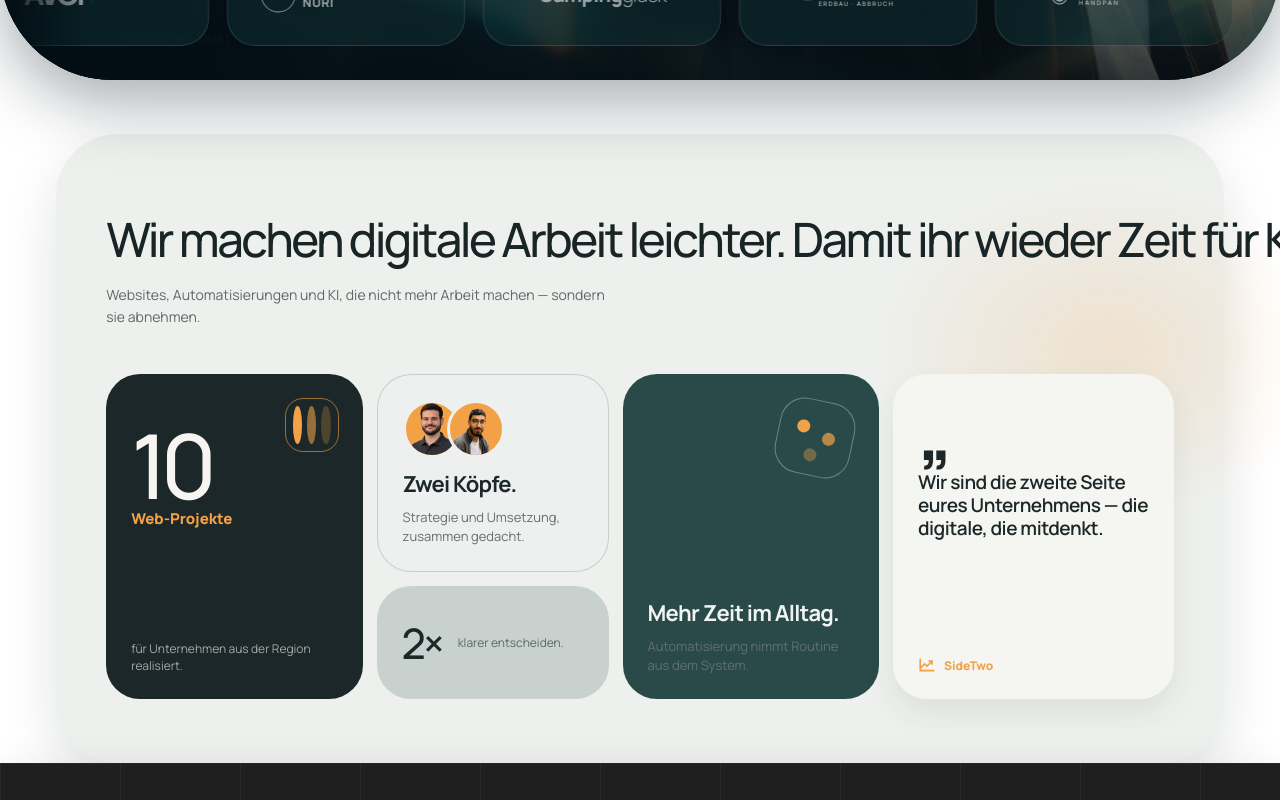
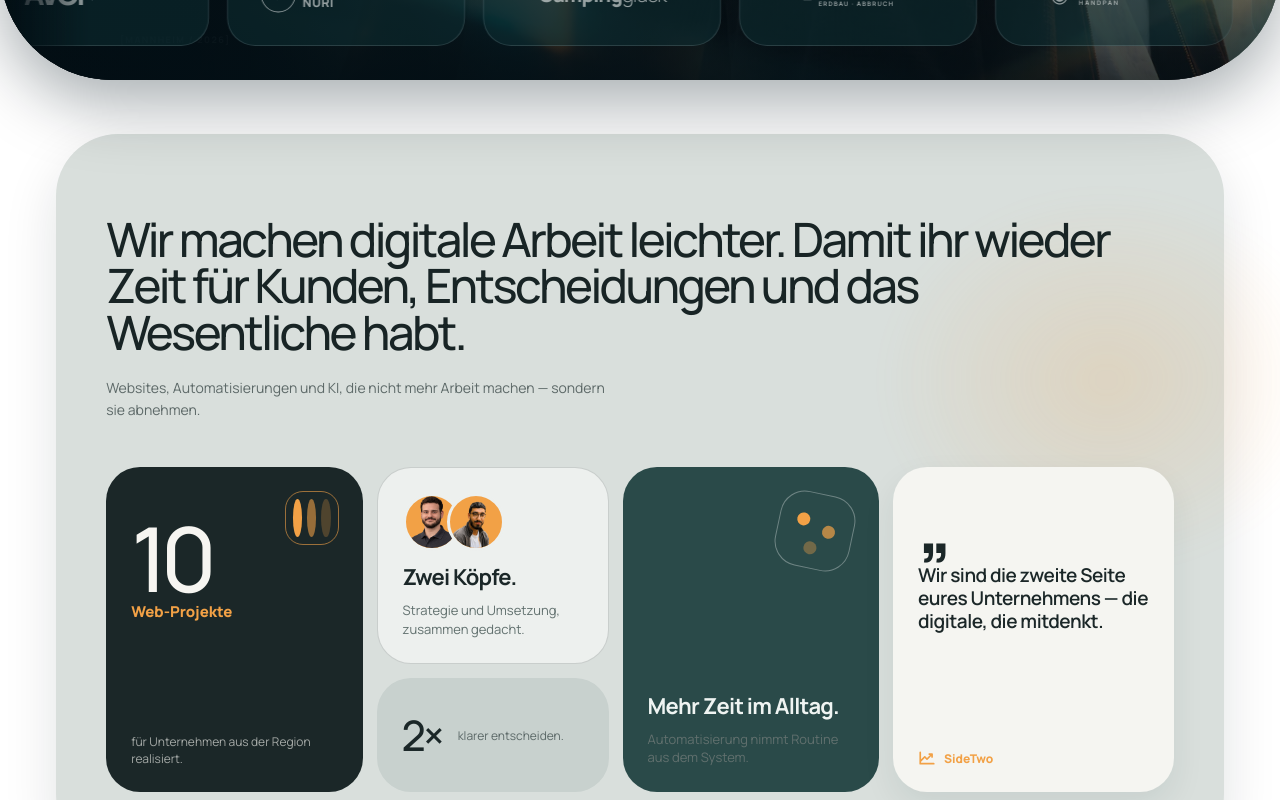
Before and after one commit to Ak-learn-code/new-homepage, a React (Vite) app: page / in a window 1280 px wide. Shown: the part 720-1520 px from the top of the page. Built offline with nearby package versions, Linux system fonts and the light colour scheme.

Commit message:
fix impact heading wrapping

```diff
--- a/src/main.jsx
+++ b/src/main.jsx
@@ -223,6 +223,8 @@ function ClientMarquee() {
 
 function StudioImpact() {
   const headline = 'Wir machen digitale Arbeit leichter. Damit ihr wieder Zeit für Kunden, Entscheidungen und das Wesentliche habt.'
+  const headlineWords = headline.split(' ')
+  let letterIndex = 0
   const sectionRef = useRef(null)
   const [headingProgress, setHeadingProgress] = useState(0)
 
@@ -255,8 +257,15 @@ function StudioImpact() {
     <section className="studio-impact" id="impact" ref={sectionRef} aria-labelledby="studio-impact-title">
       <div className="studio-impact-copy">
         <h2 className="impact-scroll-title" id="studio-impact-title" aria-label={headline}>
-          {headline.split('').map((character, index) => (
-            <span className="impact-letter" style={{ '--letter-index': index, '--letter-fill': Math.min(1, Math.max(0, headingProgress * (headline.length + 8) - index)) }} key={`${character}-${index}`}>{character === ' ' ? '\u00a0' : character}</span>
+          {headlineWords.map((word, wordIndex) => (
+            <React.Fragment key={`${word}-${wordIndex}`}>
+              {[...word].map((character) => {
+                const currentIndex = letterIndex++
+                return <span className="impact-letter" style={{ '--letter-fill': Math.min(1, Math.max(0, headingProgress * (headline.length + 8) - currentIndex)) }} key={`${character}-${currentIndex}`}>{character}</span>
+              })}
+              {wordIndex < headlineWords.length - 1 ? ' ' : null}
+              {letterIndex++ && null}
+            </React.Fragment>
           ))}
         </h2>
         <p>Websites, Automatisierungen und KI, die nicht mehr Arbeit machen — sondern sie abnehmen.</p>
--- a/src/styles.css
+++ b/src/styles.css
@@ -95,7 +95,7 @@ input { caret-color: var(--accent); }
   padding: 82px clamp(32px, 3.9vw, 56px) 64px;
   color: #182425;
   border-radius: 62px;
-  background: #eef0ed;
+  background: #d9dfdc;
   box-shadow: 0 22px 54px rgba(1, 24, 29, .12);
 }
 .studio-impact::before {
@@ -112,13 +112,16 @@ input { caret-color: var(--accent); }
 }
 .studio-impact-copy { position: relative; z-index: 1; max-width: 1280px; }
 .studio-impact-copy h2 {
-  max-width: 1240px;
+  max-width: 1040px;
   margin: 0;
   color: rgba(24, 36, 37, .18);
   font-size: clamp(36px, 3.7vw, 56px);
   font-weight: 500;
   line-height: .98;
   letter-spacing: -.055em;
+  overflow: visible;
+  overflow-wrap: normal;
+  text-wrap: pretty;
 }
 .impact-letter { color: color-mix(in srgb, #182425 calc(var(--letter-fill) * 100%), rgba(24, 36, 37, .2)); }
 .studio-impact-copy > p { max-width: 510px; margin: 22px 0 0; color: #5d6968; font-size: 14px; line-height: 1.55; }
```
